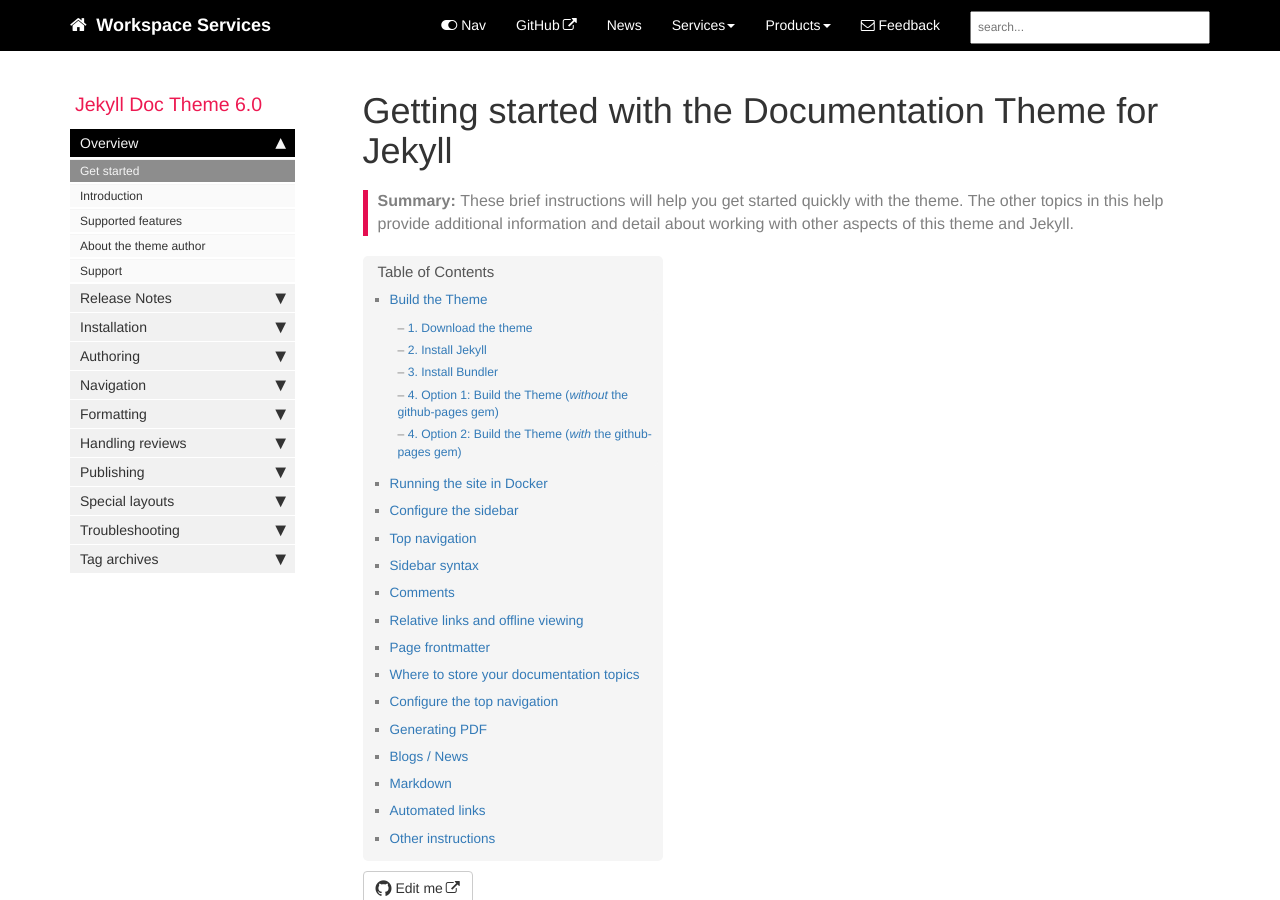
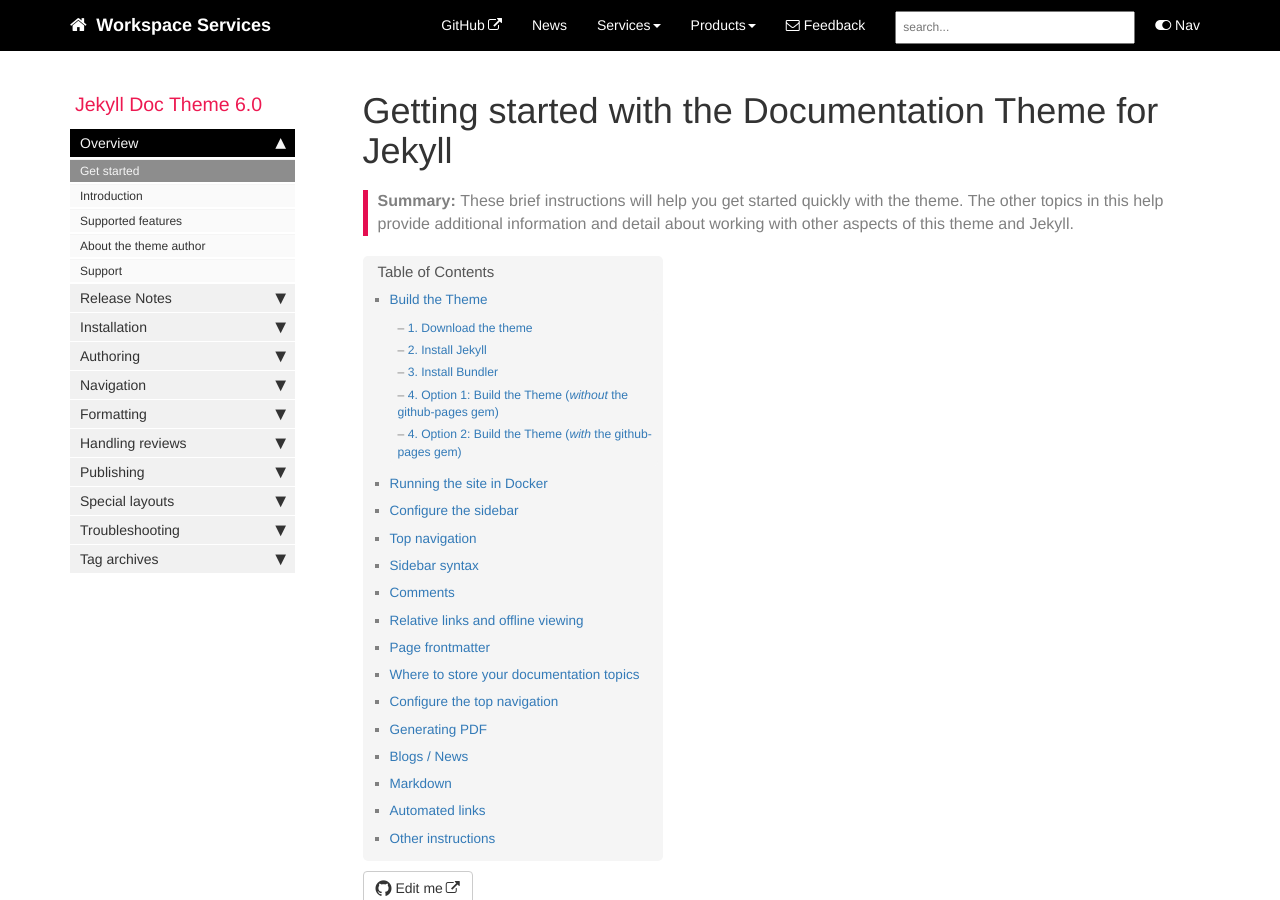
Before and after one commit to brummens/workspace-docs, a Jekyll site: the page built from index.md, in a window 1280 px wide and 900 px high. Built offline with Jekyll 4.4.1, drawn with Linux system fonts in a browser that asks for light colours; comment, search, counter and statistics services are not loaded.

Commit message:
Update topnav.html

```diff
--- a/_includes/topnav.html
+++ b/_includes/topnav.html
@@ -12,9 +12,6 @@
         </div>
         <div class="collapse navbar-collapse" id="bs-example-navbar-collapse-1">
             <ul class="nav navbar-nav navbar-right">
-                <!-- toggle sidebar button -->
-                <li><a id="tg-sb-link" href="#"><i id="tg-sb-icon" class="fa fa-toggle-on"></i> Nav</a></li>
-                <!-- entries without drop-downs appear here -->
 
 {% assign topnav = site.data[page.topnav] %}
 {% assign topnav_dropdowns = site.data[page.topnav].topnav_dropdowns %}
@@ -74,6 +71,9 @@
                     </script>
                     <!--end search-->
                 </li>
+				    <!-- toggle sidebar button -->
+					<li><a id="tg-sb-link" href="#"><i id="tg-sb-icon" class="fa fa-toggle-on"></i> Nav</a></li>
+					<!-- entries without drop-downs appear here -->
             </ul>
         </div>
         </div>
```
